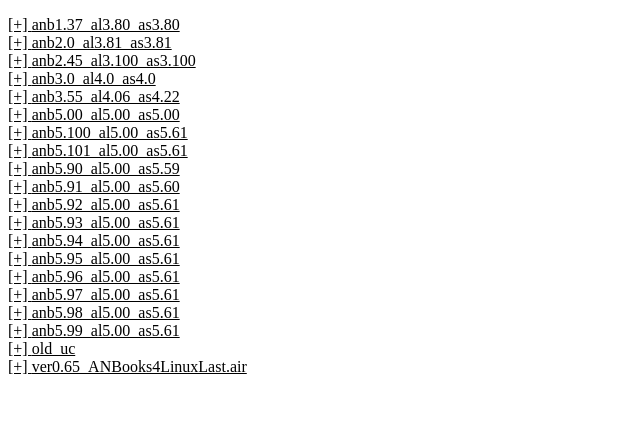
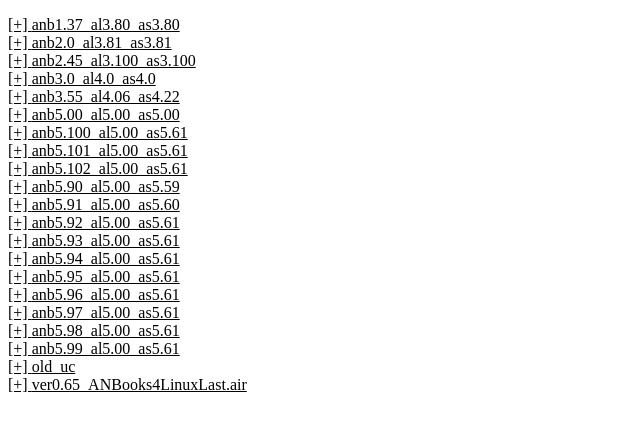
Before and after one commit to famibee/famibee.github.io, a plain HTML site: page OldApps/index.html in a window 1280 px wide. Shown: the whole page, without its empty margins (0-640 px from the left). Drawn offline with nearby package versions, Linux system fonts and the light colour scheme.

Commit message:
ANBooks更新5.102
5.102
	* bug：サーバーflexsdkファイルのDL Unzipにまつわる不具合

```diff
--- a/OldApps/index.html
+++ b/OldApps/index.html
@@ -86,6 +86,14 @@
 <a href="anb5.101_al5.00_as5.61/ver5.101_ANBooks.dmg">ver5.101_ANBooks.dmg</a><br/>
 <a href="anb5.101_al5.00_as5.61/ver5.101_ANBooks.exe">ver5.101_ANBooks.exe</a><br/>
 <a href="anb5.101_al5.00_as5.61/ver5.61_an_sdk.zip">ver5.61_an_sdk.zip</a><br/>
+<a href="anb5.101_al5.00_as5.61/ver5.61_uc.air">ver5.61_uc.air</a><br/>
+</dd>
+
+<dt>anb5.102_al5.00_as5.61</dt>
+<dd><a href="anb5.102_al5.00_as5.61/ver5.00_AIRlib.zip">ver5.00_AIRlib.zip</a><br/>
+<a href="anb5.102_al5.00_as5.61/ver5.102_ANBooks.dmg">ver5.102_ANBooks.dmg</a><br/>
+<a href="anb5.102_al5.00_as5.61/ver5.102_ANBooks.exe">ver5.102_ANBooks.exe</a><br/>
+<a href="anb5.102_al5.00_as5.61/ver5.61_an_sdk.zip">ver5.61_an_sdk.zip</a><br/>
 </dd>
 
 <dt>anb5.90_al5.00_as5.59</dt>
```
Also changed, not shown: 5 other files.
